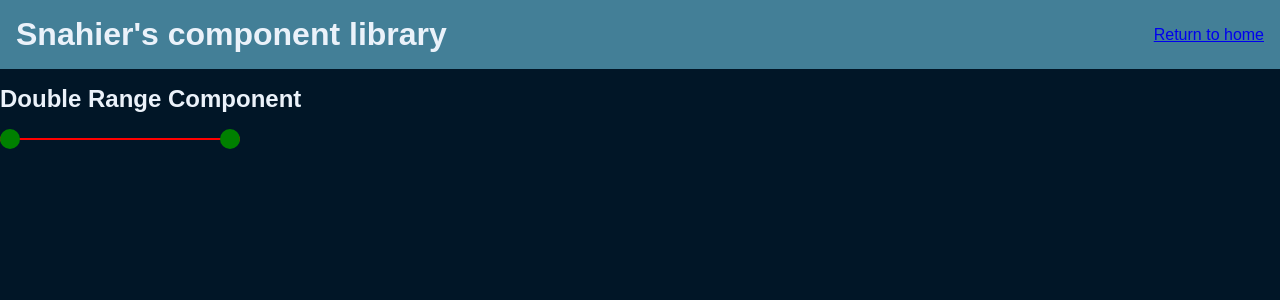
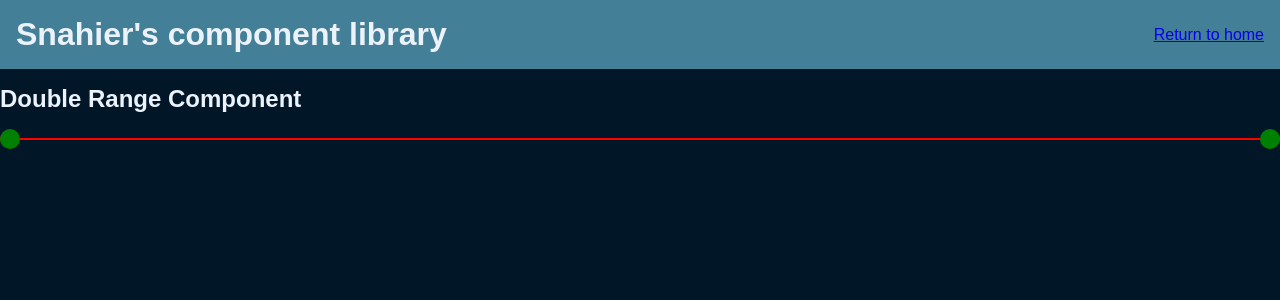
Before and after one commit to Snahier/snahier-react-tools, a React (Create React App) app: page /double-range in a window 1280 px wide. Shown: the top 300 px of the page. Built offline with nearby package versions, Linux system fonts and the light colour scheme.

Commit message:
Refactor fixed width to 100%

```diff
--- a/src/components/core/Inputs/DoubleRange.tsx
+++ b/src/components/core/Inputs/DoubleRange.tsx
@@ -76,7 +76,7 @@ const StyledDoubleRange = styled.div`
   display: flex;
   align-items: center;
 
-  width: 15rem;
+  width: 100%;
   height: 1.25rem;
 `
 
```
